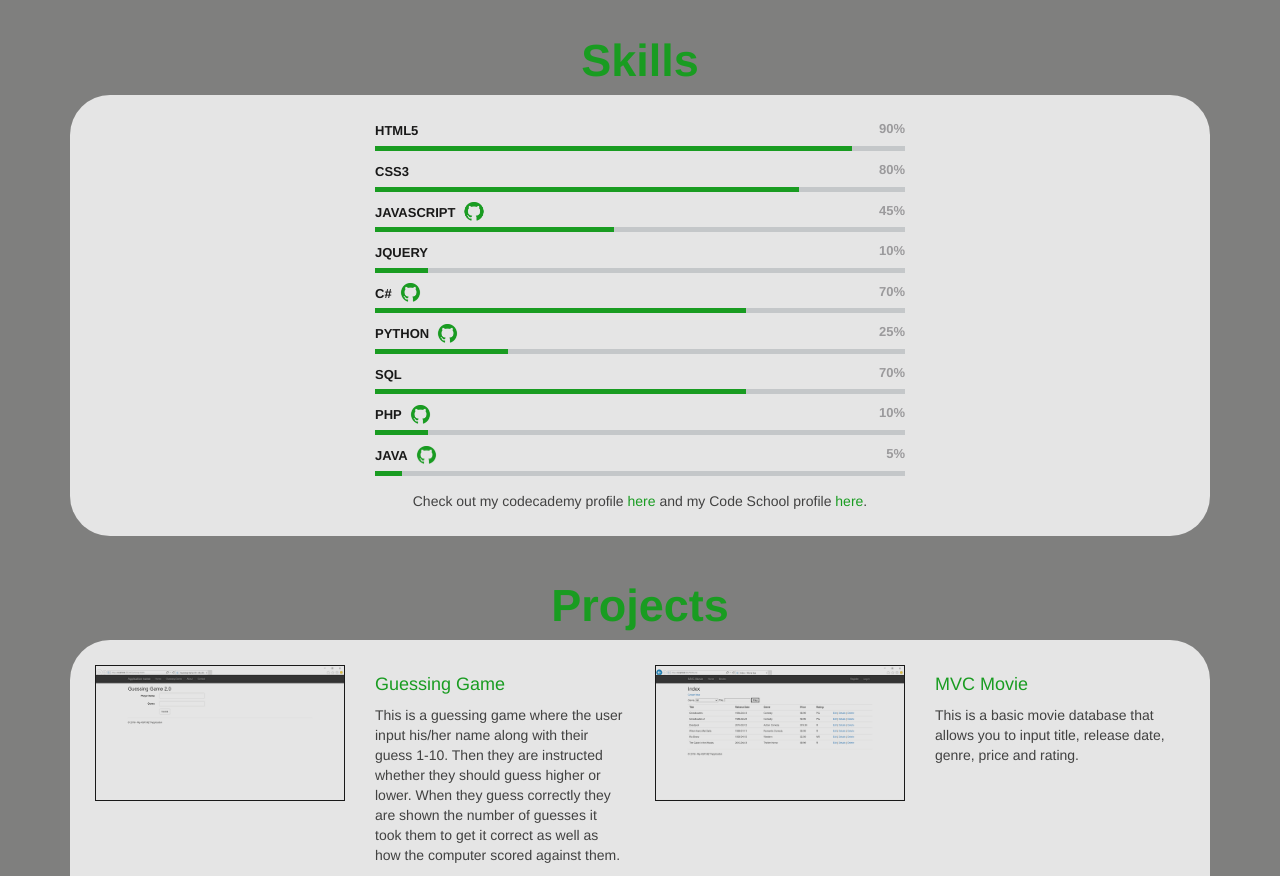
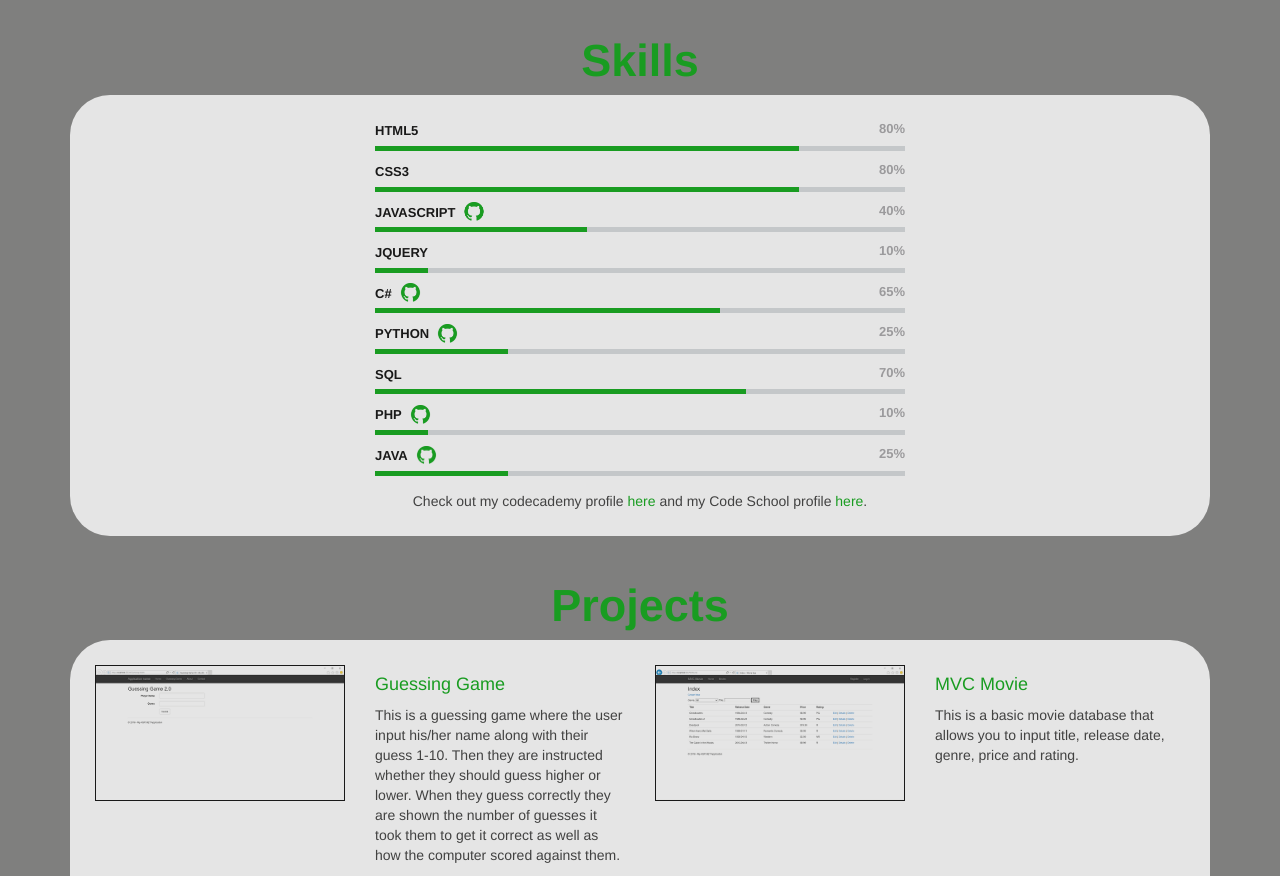
Before and after one commit to jsw0002/jsw0002.github.io, a plain HTML site: page index.html in a window 1280 px wide. Shown: the part 1252-2128 px from the top of the page. Drawn offline with nearby package versions, Linux system fonts and the light colour scheme.

Commit message:
updated resume and changed title, plus adjusted skills

```diff
--- a/index.html
+++ b/index.html
@@ -40,9 +40,9 @@
 	<div class="container" id="home">
 		<div class="title-section">
         <div class="row" id="top-row">
-			<div class="col-sm-8">
+			<div class="col-sm-8" id="header">
                 <h1>Jordan Willis</h1>
-                <h2>.NET Developer</h2>
+                <h2>.NET &amp; Java Developer</h2>
             </div>
             <div class="col-sm-4"><img class="img-responsive profile-image" src="images/Jordan_2.jpg"></div>
 		</div>
@@ -107,10 +107,10 @@
             <div class="progress_bar fadeIn">
                 <div class="progress_holder">
                     <div class="progress_bar_title">HTML5</div>
-                    <div class="progress_number">90%</div>
+                    <div class="progress_number">80%</div>
                 </div>
                 <div class="progress_bar_holder">
-                    <div class="progress_bar_content" style="width: 90%; background:#00a40b;" data-score="100"></div>
+                    <div class="progress_bar_content" style="width: 80%; background:#00a40b;" data-score="100"></div>
                 </div>
             </div>
             <div class="progress_bar fadeIn">
@@ -125,10 +125,10 @@
             <div class="progress_bar fadeIn">
                 <div class="progress_holder">
                     <div class="progress_bar_title">JavaScript<a href="https://github.com/jsw0002/JavaScriptFundamentals" target="_blank"><img src="images/buttons/github.png"></a></div>
-                    <div class="progress_number">45%</div>
+                    <div class="progress_number">40%</div>
                 </div>
                 <div class="progress_bar_holder">
-                    <div class="progress_bar_content" style="width: 45%; background:#00a40b;" data-score="100"></div>
+                    <div class="progress_bar_content" style="width: 40%; background:#00a40b;" data-score="100"></div>
                 </div>
             </div>
             <div class="progress_bar fadeIn">
@@ -143,10 +143,10 @@
             <div class="progress_bar fadeIn">
                 <div class="progress_holder">
                     <div class="progress_bar_title">C#<a href="https://github.com/jsw0002/CSharpFundamentals" target="_blank"><img src="images/buttons/github.png"></a></div>
-                    <div class="progress_number">70%</div>
+                    <div class="progress_number">65%</div>
                 </div>
                 <div class="progress_bar_holder">
-                    <div class="progress_bar_content" style="width: 70%; background:#00a40b;" data-score="100"></div>
+                    <div class="progress_bar_content" style="width: 65%; background:#00a40b;" data-score="100"></div>
                 </div>
             </div>
             <div class="progress_bar fadeIn">
@@ -179,10 +179,10 @@
             <div class="progress_bar fadeIn">
                 <div class="progress_holder">
                     <div class="progress_bar_title">Java<a href="https://github.com/jsw0002/JavaFundamentals" target="_blank"><img src="images/buttons/github.png"></a></div>
-                    <div class="progress_number">5%</div>
+                    <div class="progress_number">25%</div>
                 </div>
                 <div class="progress_bar_holder">
-                    <div class="progress_bar_content" style="width: 5%; background:#00a40b;" data-score="100"></div>
+                    <div class="progress_bar_content" style="width: 25%; background:#00a40b;" data-score="100"></div>
                 </div>
             </div>
             </div>
--- a/main.css
+++ b/main.css
@@ -3,11 +3,13 @@ body {
 }
 #home h1 {
 	font-size: 100px;
-	margin: 100px 0px 0px 50px;
 }
 #home h2 {
 	font-size: 45px;
-	margin: 0px 0px 0px 100px;
+}
+#header {
+    text-align: center;
+    margin-top: 50px;
 }
 h1, h2, h3 {
     color: #00a40b;
```
Also changed, not shown: 1 other file.
